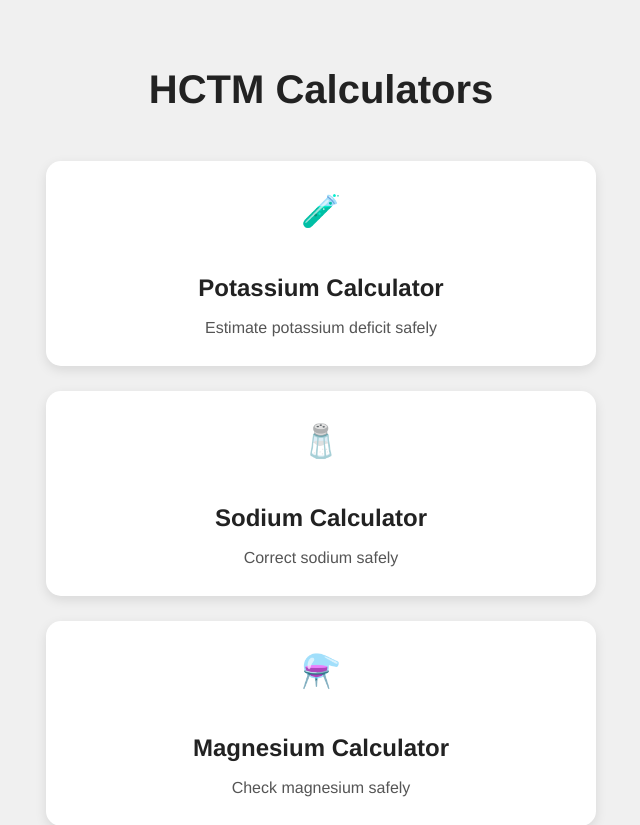
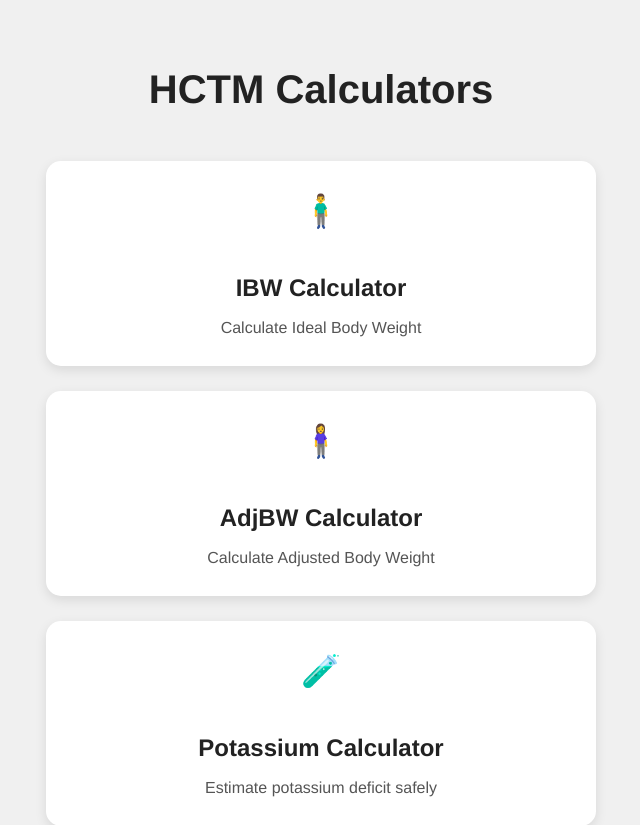
Before and after one commit to Jiahui-hub/HCTM-calculators, a Next.js app: page / in a window 1280 px wide. Shown: the top 825 px of the page, without its empty margins (319-959 px from the left). Built offline with nearby package versions, Linux system fonts and the light colour scheme.

Commit message:
Add IBW and AdjBW calculators to the page

```diff
--- a/app/page.tsx
+++ b/app/page.tsx
@@ -5,6 +5,18 @@ export default function Home() {
   const router = useRouter();
 
   const tiles = [
+    {
+      title: "IBW Calculator",
+      description: "Calculate Ideal Body Weight",
+      route: "/calculators/ibw",
+      icon: "🧍‍♂️",
+    },
+    {
+      title: "AdjBW Calculator",
+      description: "Calculate Adjusted Body Weight",
+      route: "/calculators/adjbw",
+      icon: "🧍‍♀️",
+    },
     {
       title: "Potassium Calculator",
       description: "Estimate potassium deficit safely",
```
